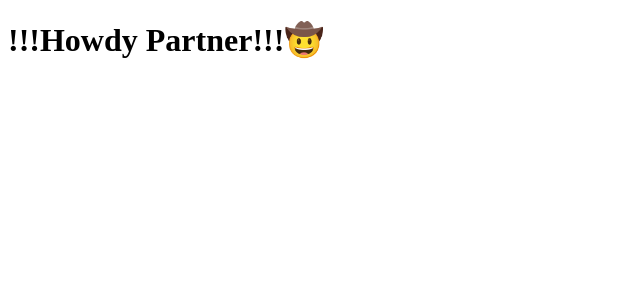
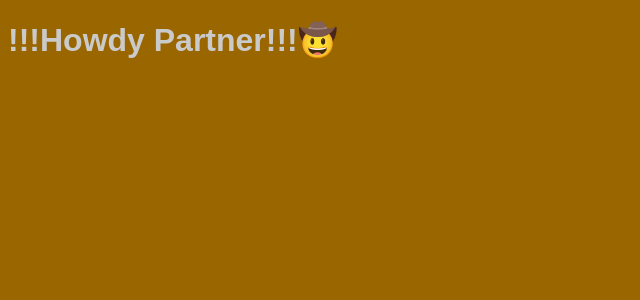
Before and after one commit to Librity/RSBC-m4, a React app: page / in a window 1280 px wide. Shown: the top 300 px of the page, without its empty margins (0-640 px from the left). Built offline with nearby package versions, Linux system fonts and the light colour scheme; the HTML template or start-up script is replaced by a standard one.

Commit message:
configure styling

```diff
--- a/package.json
+++ b/package.json
@@ -14,6 +14,8 @@
     "@babel/preset-env": "^7.6.3",
     "@babel/preset-react": "^7.6.3",
     "babel-loader": "^8.0.6",
+    "css-loader": "^3.2.0",
+    "style-loader": "^1.0.0",
     "webpack": "^4.41.2",
     "webpack-cli": "^3.3.9",
     "webpack-dev-server": "^3.9.0"
--- /dev/null
+++ b/src/App.css
@@ -0,0 +1,5 @@
+body {
+  background: #996600;
+  color: #cacaca;
+  font-family: Arial, Helvetica, sans-serif;
+}
--- a/src/App.js
+++ b/src/App.js
@@ -1,4 +1,5 @@
 import React from "react";
+import './App.css';
 
 const App=()=>{
   return <h1>!!!Howdy Partner!!!🤠</h1>
--- a/webpack.config.js
+++ b/webpack.config.js
@@ -17,6 +17,10 @@
         use: {
           loader: "babel-loader"
         }
+      },
+      {
+        test: /\.css$/,
+        use: [{ loader: "style-loader" }, { loader: "css-loader" }]
       }
     ]
   }
```
Also changed, not shown: 1 other file (tests, documents, lock files or other folders).
